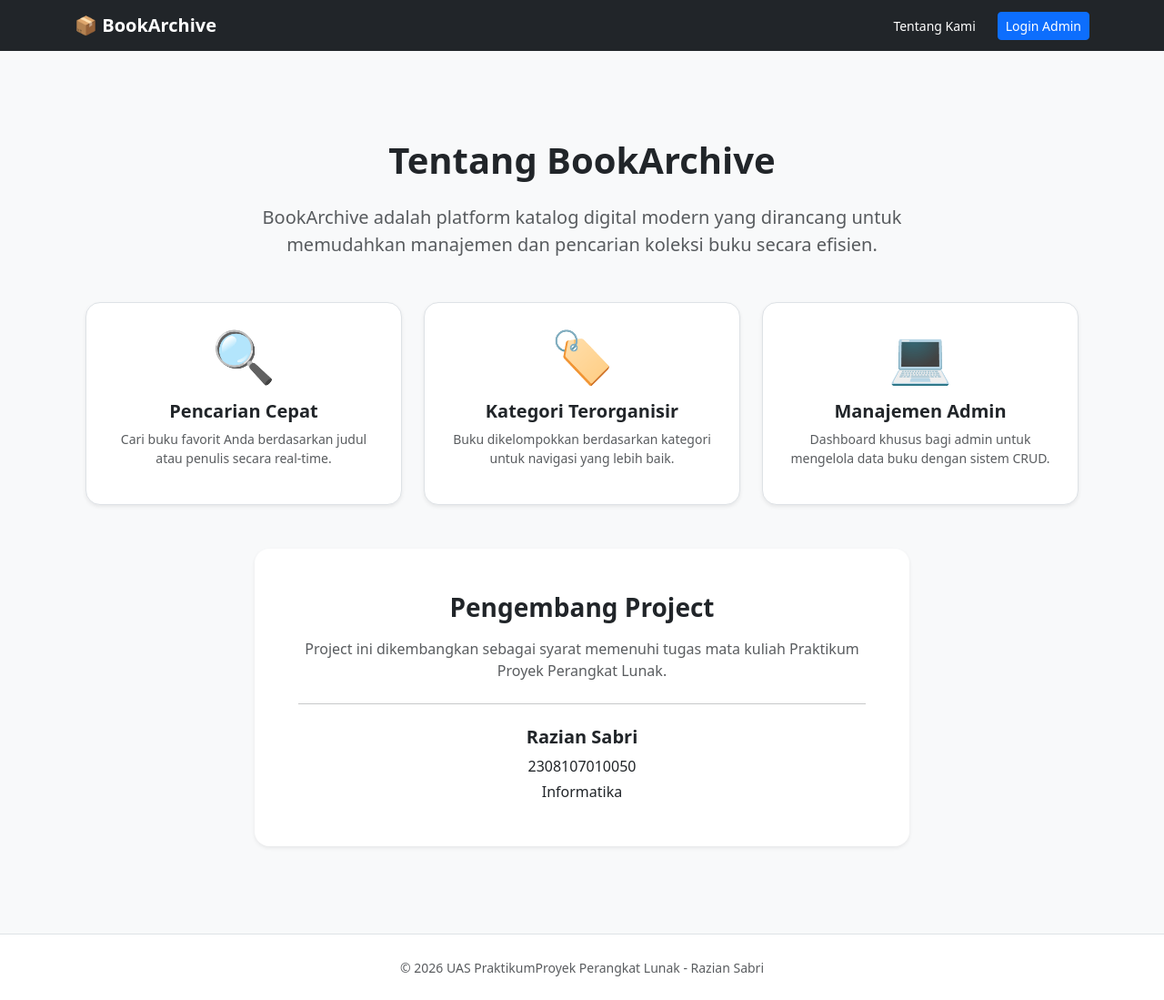
After one commit to raziansabri04/UAS_PPL_KatalogBuku, a Django app: page /tentang/ in a window 1280 px wide. The commit adds this page. Shown: the whole page at 91% size. Run offline with Django 5.2, Linux system fonts and the light colour scheme.

Commit message:
menambah halaman tentang kami

```diff
--- a/katalog/templates/katalog/base.html
+++ b/katalog/templates/katalog/base.html
@@ -12,15 +12,20 @@
     </style>
 </head>
 <body class="bg-light">
-
-    <nav class="navbar navbar-expand-lg navbar-dark bg-dark shadow-sm">
+    <nav class="navbar navbar-expand-lg navbar-dark bg-dark">
         <div class="container">
             <a class="navbar-brand fw-bold" href="{% url 'index' %}">📦 BookArchive</a>
-            <div class="ms-auto">
+
+            <div class="ms-auto d-flex align-items-center">
+                <!-- Tambahkan Link Tentang Kami di sini -->
+                <a href="{% url 'tentang' %}" class="text-white text-decoration-none me-4 small">Tentang Kami</a>
+
                 <a href="/admin" class="btn btn-primary btn-sm">Login Admin</a>
             </div>
         </div>
     </nav>
+
+
 
     <div class="container py-5">
         {% block content %}
--- /dev/null
+++ b/katalog/templates/katalog/tentang.html
@@ -0,0 +1,56 @@
+{% extends 'katalog/base.html' %}
+
+{% block content %}
+<div class="container py-5">
+    <!-- Judul Utama -->
+    <div class="row justify-content-center">
+        <div class="col-md-8 text-center">
+            <h1 class="fw-bold mb-4">Tentang BookArchive</h1>
+            <p class="lead text-muted mb-5">
+                BookArchive adalah platform katalog digital modern yang dirancang untuk memudahkan manajemen dan pencarian koleksi buku secara efisien.
+            </p>
+        </div>
+    </div>
+
+    <!-- Tiga Kotak Fitur (Satu Ikon Saja) -->
+    <div class="row g-4 mb-5">
+        <div class="col-md-4 text-center">
+            <div class="p-4 bg-white shadow-sm rounded-4 border h-100">
+                <div class="display-4 mb-3">🔍</div>
+                <h5 class="fw-bold">Pencarian Cepat</h5>
+                <p class="text-muted small">Cari buku favorit Anda berdasarkan judul atau penulis secara real-time.</p>
+            </div>
+        </div>
+        <div class="col-md-4 text-center">
+            <div class="p-4 bg-white shadow-sm rounded-4 border h-100">
+                <div class="display-4 mb-3">🏷️</div>
+                <h5 class="fw-bold">Kategori Terorganisir</h5>
+                <p class="text-muted small">Buku dikelompokkan berdasarkan kategori untuk navigasi yang lebih baik.</p>
+            </div>
+        </div>
+        <div class="col-md-4 text-center">
+            <div class="p-4 bg-white shadow-sm rounded-4 border h-100">
+                <div class="display-4 mb-3">💻</div>
+                <h5 class="fw-bold">Manajemen Admin</h5>
+                <p class="text-muted small">Dashboard khusus bagi admin untuk mengelola data buku dengan sistem CRUD.</p>
+            </div>
+        </div>
+    </div>
+
+    <!-- Identitas Pengembang -->
+    <div class="row mt-5 justify-content-center">
+        <div class="col-md-8">
+            <div class="card border-0 shadow-sm rounded-4 overflow-hidden">
+                <div class="card-body p-5 text-center">
+                    <h3 class="fw-bold mb-3 text-dark">Pengembang Project</h3>
+                    <p class="text-muted mb-4">Project ini dikembangkan sebagai syarat memenuhi tugas mata kuliah Praktikum Proyek Perangkat Lunak.</p>
+                    <hr>
+                    <h5 class="fw-bold mt-4 text-dark">Razian Sabri</h5>
+                    <p class="text-dark mb-1">2308107010050</p>
+                    <p class="text-dark mb-0">Informatika</p>
+                </div>
+            </div>
+        </div>
+    </div>
+</div>
+{% endblock %}
--- a/katalog/urls.py
+++ b/katalog/urls.py
@@ -3,5 +3,6 @@ from . import views
 
 urlpatterns = [
     path('', views.index, name='index'),
-    path('produk/<int:id>/', views.detail_produk, name='detail_produk'), # URL dengan parameter ID
+    path('produk/<int:id>/', views.detail_produk, name='detail_produk'),
+    path('tentang/', views.tentang, name='tentang'), # Tambahkan ini
 ]
--- a/katalog/views.py
+++ b/katalog/views.py
@@ -16,3 +16,6 @@ def detail_produk(request, id):
     # Mengambil buku berdasarkan ID, jika tidak ada kirim error 404
     buku = get_object_or_404(Buku, id=id)
     return render(request, 'katalog/detail.html', {'p': buku})
+
+def tentang(request):
+    return render(request, 'katalog/tentang.html')
```
